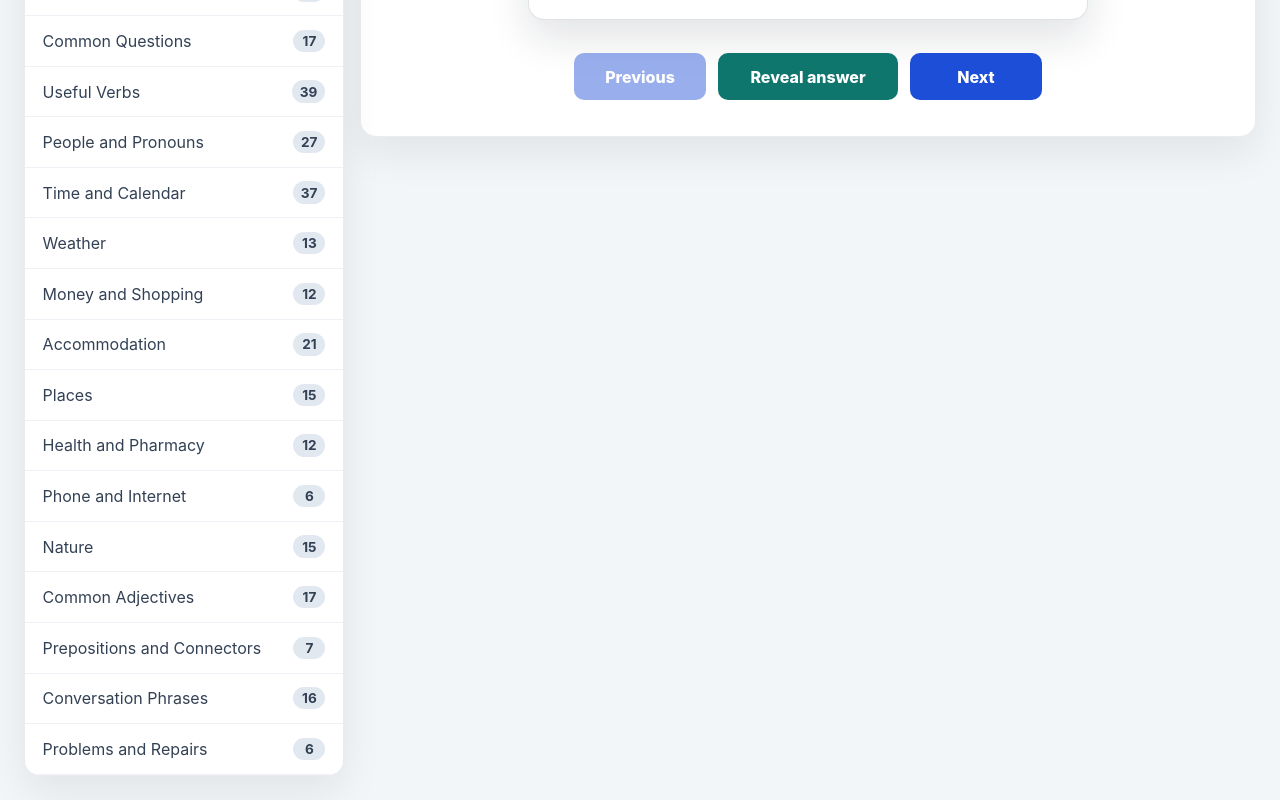
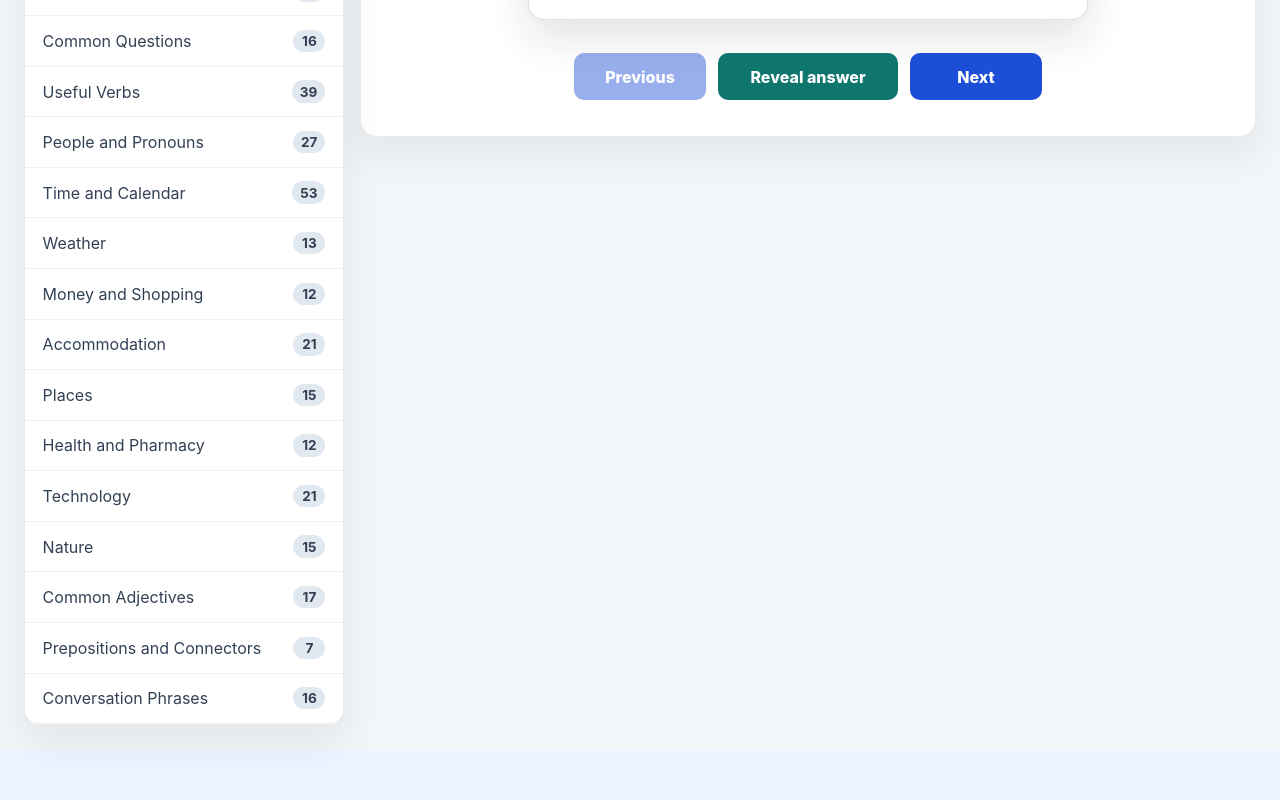
Before and after one commit to haagamble/learn-montenegrin, a React (Vite) app: page / in a window 1280 px wide. Shown: the part 766-1566 px from the top of the page. After the commit the page ends 1515 px from the top, so only its background shows below. Built offline with nearby package versions, Linux system fonts and the light colour scheme.

Commit message:
Add more technology and time cards

```diff
--- a/src/data/learningItems.js
+++ b/src/data/learningItems.js
@@ -85,9 +85,9 @@ export const categories = [
     description: 'Symptoms, medicine, and health-related needs.'
   },
   {
-    id: 'phone-internet',
-    name: 'Phone and Internet',
-    description: 'Connectivity, devices, and online basics.'
+    id: 'technology',
+    name: 'Technology',
+    description: 'Phones, internet, passwords, chargers, and device problems.'
   },
   {
     id: 'outdoors',
@@ -108,11 +108,6 @@ export const categories = [
     id: 'conversation',
     name: 'Conversation Phrases',
     description: 'Reusable chunks for real conversations.'
-  },
-  {
-    id: 'problems',
-    name: 'Problems and Repairs',
-    description: 'Words for things that are broken, missing, or not working.'
   }
 ];
 
@@ -731,7 +726,7 @@ export const learningItems = [
   },
   {
     id: 'what-time',
-    categoryId: 'questions',
+    categoryId: 'time',
     type: 'sentence',
     difficulty: 2,
     montenegrin: 'Koliko je sati?',
@@ -2756,7 +2751,7 @@ export const learningItems = [
   },
   {
     id: 'internet',
-    categoryId: 'phone-internet',
+    categoryId: 'technology',
     type: 'word',
     difficulty: 1,
     montenegrin: 'Internet',
@@ -2765,7 +2760,7 @@ export const learningItems = [
   },
   {
     id: 'wifi',
-    categoryId: 'phone-internet',
+    categoryId: 'technology',
     type: 'word',
     difficulty: 1,
     montenegrin: 'Vaj-faj',
@@ -2774,7 +2769,7 @@ export const learningItems = [
   },
   {
     id: 'password',
-    categoryId: 'phone-internet',
+    categoryId: 'technology',
     type: 'word',
     difficulty: 1,
     montenegrin: 'Lozinka',
@@ -2783,7 +2778,7 @@ export const learningItems = [
   },
   {
     id: 'charger',
-    categoryId: 'phone-internet',
+    categoryId: 'technology',
     type: 'word',
     difficulty: 1,
     montenegrin: 'Punjač',
@@ -2792,7 +2787,7 @@ export const learningItems = [
   },
   {
     id: 'battery',
-    categoryId: 'phone-internet',
+    categoryId: 'technology',
     type: 'word',
     difficulty: 1,
     montenegrin: 'Baterija',
@@ -2801,7 +2796,7 @@ export const learningItems = [
   },
   {
     id: 'message',
-    categoryId: 'phone-internet',
+    categoryId: 'technology',
     type: 'word',
     difficulty: 1,
     montenegrin: 'Poruka',
@@ -3215,7 +3210,7 @@ export const learningItems = [
   },
   {
     id: 'broken',
-    categoryId: 'problems',
+    categoryId: 'technology',
     type: 'word',
     difficulty: 1,
     montenegrin: 'Pokvareno',
@@ -3224,7 +3219,7 @@ export const learningItems = [
   },
   {
     id: 'problem',
-    categoryId: 'problems',
+    categoryId: 'technology',
     type: 'word',
     difficulty: 1,
     montenegrin: 'Problem',
@@ -3233,7 +3228,7 @@ export const learningItems = [
   },
   {
     id: 'late',
-    categoryId: 'problems',
+    categoryId: 'travel',
     type: 'word',
     difficulty: 1,
     montenegrin: 'Kasno',
@@ -3242,7 +3237,7 @@ export const learningItems = [
   },
   {
     id: 'lost',
-    categoryId: 'problems',
+    categoryId: 'travel',
     type: 'word',
     difficulty: 1,
     montenegrin: 'Izgubljeno',
@@ -3251,7 +3246,7 @@ export const learningItems = [
   },
   {
     id: 'missing',
-    categoryId: 'problems',
+    categoryId: 'travel',
     type: 'word',
     difficulty: 1,
     montenegrin: 'Nedostaje',
@@ -3260,7 +3255,7 @@ export const learningItems = [
   },
   {
     id: 'does-not-work',
-    categoryId: 'problems',
+    categoryId: 'technology',
     type: 'sentence',
     difficulty: 1,
     montenegrin: 'Ne radi',
@@ -4202,5 +4197,248 @@ export const learningItems = [
     montenegrin: 'Ja sam iz Sjedinjenih Država.',
     english: 'I am from the United States.',
     phonetic: 'yah sahm eez syeh-DEE-nyeh-nee drah-ZHAH-vah',
+  },
+  {
+    id: 'connect-to-internet',
+    categoryId: 'technology',
+    type: 'phrase',
+    difficulty: 2,
+    montenegrin: 'Povezati se na internet',
+    english: 'Connect to the internet',
+    phonetic: 'poh-VEH-zah-tee seh nah IN-ter-net',
+  },
+  {
+    id: 'wifi-does-not-work',
+    categoryId: 'technology',
+    type: 'sentence',
+    difficulty: 1,
+    montenegrin: 'Vaj-faj ne radi.',
+    english: 'The Wi-Fi does not work.',
+    phonetic: 'VY-fy neh RAH-dee',
+  },
+  {
+    id: 'forgot-password',
+    categoryId: 'technology',
+    type: 'sentence',
+    difficulty: 2,
+    montenegrin: 'Zaboravio sam lozinku.',
+    english: 'I forgot my password.',
+    phonetic: 'zah-BOH-rah-vee-oh sahm LOH-zeen-koo',
+  },
+  {
+    id: 'do-you-have-wifi',
+    categoryId: 'technology',
+    type: 'sentence',
+    difficulty: 1,
+    montenegrin: 'Imate li vaj-faj?',
+    english: 'Do you have Wi-Fi?',
+    phonetic: 'EE-mah-teh lee VY-fy',
+  },
+  {
+    id: 'wifi-password',
+    categoryId: 'technology',
+    type: 'sentence',
+    difficulty: 1,
+    montenegrin: 'Koja je lozinka za vaj-faj?',
+    english: 'What is the Wi-Fi password?',
+    phonetic: 'KOH-yah yeh LOH-zeen-kah zah VY-fy',
+  },
+  {
+    id: 'phone-is-dead',
+    categoryId: 'technology',
+    type: 'sentence',
+    difficulty: 2,
+    montenegrin: 'Telefon mi je prazan.',
+    english: 'My phone is dead.',
+    phonetic: 'teh-LEH-fon mee yeh PRAH-zahn',
+  },
+  {
+    id: 'need-charger',
+    categoryId: 'technology',
+    type: 'sentence',
+    difficulty: 1,
+    montenegrin: 'Treba mi punjač.',
+    english: 'I need a charger.',
+    phonetic: 'TREH-bah mee POON-yach',
+  },
+  {
+    id: 'charge-phone-here',
+    categoryId: 'technology',
+    type: 'sentence',
+    difficulty: 2,
+    montenegrin: 'Mogu li ovdje napuniti telefon?',
+    english: 'Can I charge my phone here?',
+    phonetic: 'MOH-goo lee OHV-dyeh nah-POO-nee-tee teh-LEH-fon',
+  },
+  {
+    id: 'cannot-log-in',
+    categoryId: 'technology',
+    type: 'sentence',
+    difficulty: 2,
+    montenegrin: 'Ne mogu da se prijavim.',
+    english: 'I cannot log in.',
+    phonetic: 'neh MOH-goo dah seh PREE-yah-veem',
+  },
+  {
+    id: 'app-does-not-work',
+    categoryId: 'technology',
+    type: 'sentence',
+    difficulty: 1,
+    montenegrin: 'Aplikacija ne radi.',
+    english: 'The app does not work.',
+    phonetic: 'ah-plee-KAH-tsee-yah neh RAH-dee',
+  },
+  {
+    id: 'sim-card',
+    categoryId: 'technology',
+    type: 'phrase',
+    difficulty: 1,
+    montenegrin: 'SIM kartica',
+    english: 'SIM card',
+    phonetic: 'seem KAR-tee-tsah',
+  },
+  {
+    id: 'mobile-data',
+    categoryId: 'technology',
+    type: 'phrase',
+    difficulty: 1,
+    montenegrin: 'Mobilni podaci',
+    english: 'Mobile data',
+    phonetic: 'moh-BEEL-nee poh-DAH-tsee',
+  },
+  {
+    id: 'one-oclock',
+    categoryId: 'time',
+    type: 'sentence',
+    difficulty: 1,
+    montenegrin: 'Jedan je sat.',
+    english: "It is one o'clock.",
+    phonetic: 'YEH-dahn yeh saht',
+  },
+  {
+    id: 'two-oclock',
+    categoryId: 'time',
+    type: 'sentence',
+    difficulty: 1,
+    montenegrin: 'Dva su sata.',
+    english: "It is two o'clock.",
+    phonetic: 'dvah soo SAH-tah',
+  },
+  {
+    id: 'noon',
+    categoryId: 'time',
+    type: 'word',
+    difficulty: 1,
+    montenegrin: 'Podne',
+    english: 'Noon',
+    phonetic: 'POD-neh',
+  },
+  {
+    id: 'midnight',
+    categoryId: 'time',
+    type: 'word',
+    difficulty: 1,
+    montenegrin: 'Ponoć',
+    english: 'Midnight',
+    phonetic: 'POH-noch',
+  },
+  {
+    id: 'half-past-three',
+    categoryId: 'time',
+    type: 'sentence',
+    difficulty: 2,
+    montenegrin: 'Pola četiri.',
+    english: 'It is half past three.',
+    phonetic: 'POH-lah CHEH-tee-ree',
+  },
+  {
+    id: 'quarter-past-four',
+    categoryId: 'time',
+    type: 'sentence',
+    difficulty: 2,
+    montenegrin: 'Četiri i petnaest.',
+    english: 'It is quarter past four.',
+    phonetic: 'CHEH-tee-ree ee PET-na-est',
+  },
+  {
+    id: 'quarter-to-five',
+    categoryId: 'time',
+    type: 'sentence',
+    difficulty: 2,
+    montenegrin: 'Petnaest do pet.',
+    english: 'It is quarter to five.',
+    phonetic: 'PET-na-est doh pet',
+  },
+  {
+    id: 'in-the-morning',
+    categoryId: 'time',
+    type: 'phrase',
+    difficulty: 1,
+    montenegrin: 'Ujutro',
+    english: 'In the morning',
+    phonetic: 'OO-yoo-troh',
+  },
+  {
+    id: 'in-the-afternoon',
+    categoryId: 'time',
+    type: 'phrase',
+    difficulty: 1,
+    montenegrin: 'Popodne',
+    english: 'In the afternoon',
+    phonetic: 'poh-POD-neh',
+  },
+  {
+    id: 'in-the-evening',
+    categoryId: 'time',
+    type: 'phrase',
+    difficulty: 1,
+    montenegrin: 'Uveče',
+    english: 'In the evening',
+    phonetic: 'oo-VEH-cheh',
+  },
+  {
+    id: 'at-what-time',
+    categoryId: 'time',
+    type: 'sentence',
+    difficulty: 2,
+    montenegrin: 'U koliko sati?',
+    english: 'At what time?',
+    phonetic: 'oo KOH-lee-koh SAH-tee',
+  },
+  {
+    id: 'meeting-is-at',
+    categoryId: 'time',
+    type: 'phrase',
+    difficulty: 2,
+    montenegrin: 'Sastanak je u...',
+    english: 'The meeting is at...',
+    phonetic: 'sah-STAH-nak yeh oo',
+  },
+  {
+    id: 'i-am-late-time',
+    categoryId: 'time',
+    type: 'sentence',
+    difficulty: 1,
+    montenegrin: 'Kasnim.',
+    english: 'I am late.',
+    phonetic: 'KAHS-neem',
+  },
+  {
+    id: 'i-am-early',
+    categoryId: 'time',
+    type: 'sentence',
+    difficulty: 2,
+    montenegrin: 'Poranio sam.',
+    english: 'I am early.',
+    phonetic: 'poh-RAH-nee-oh sahm',
+  },
+  {
+    id: 'see-you-tomorrow-morning',
+    categoryId: 'time',
+    type: 'sentence',
+    difficulty: 2,
+    montenegrin: 'Vidimo se sjutra ujutro.',
+    english: 'See you tomorrow morning.',
+    phonetic: 'VEE-dee-moh seh SYOO-trah OO-yoo-troh',
   }
 ];
```
